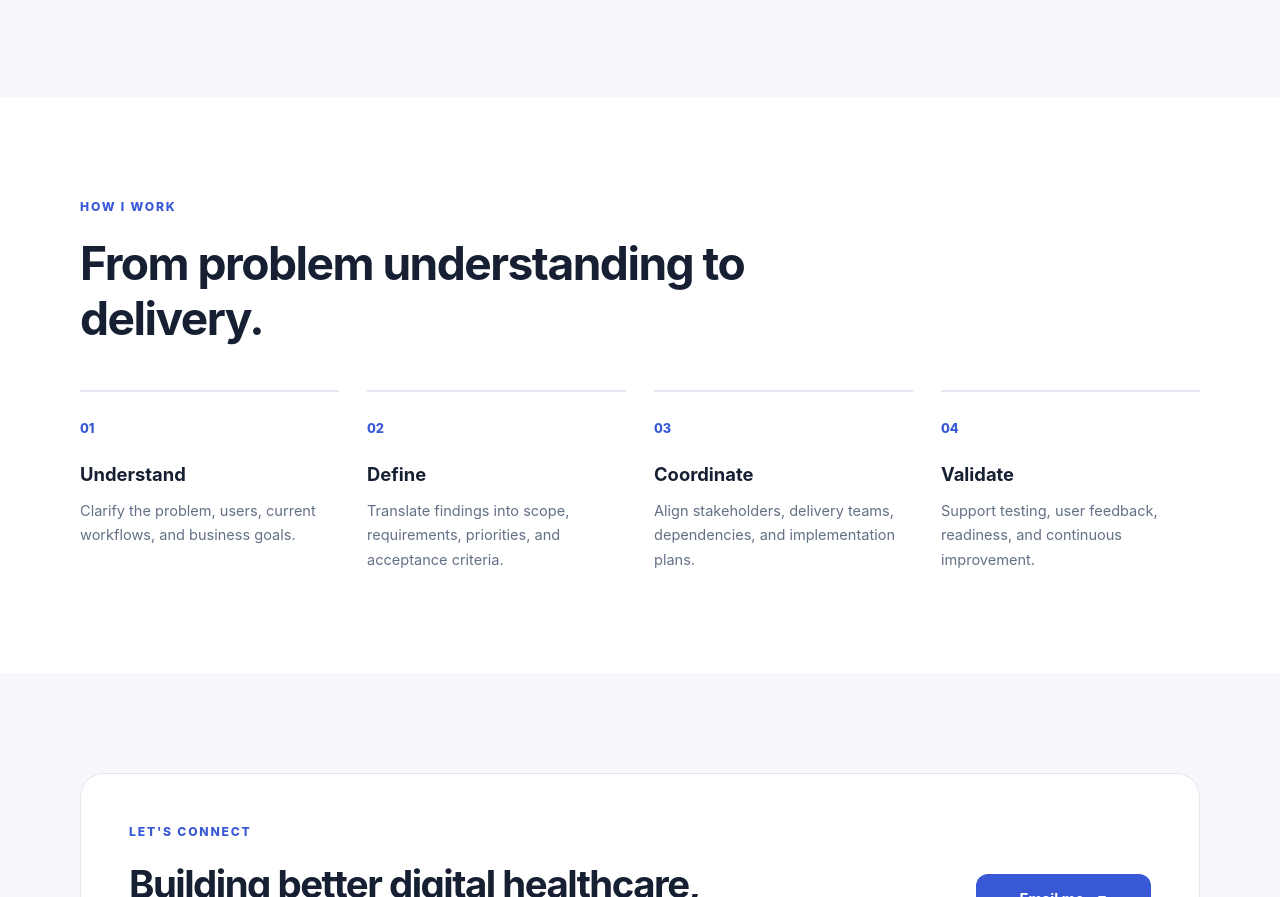
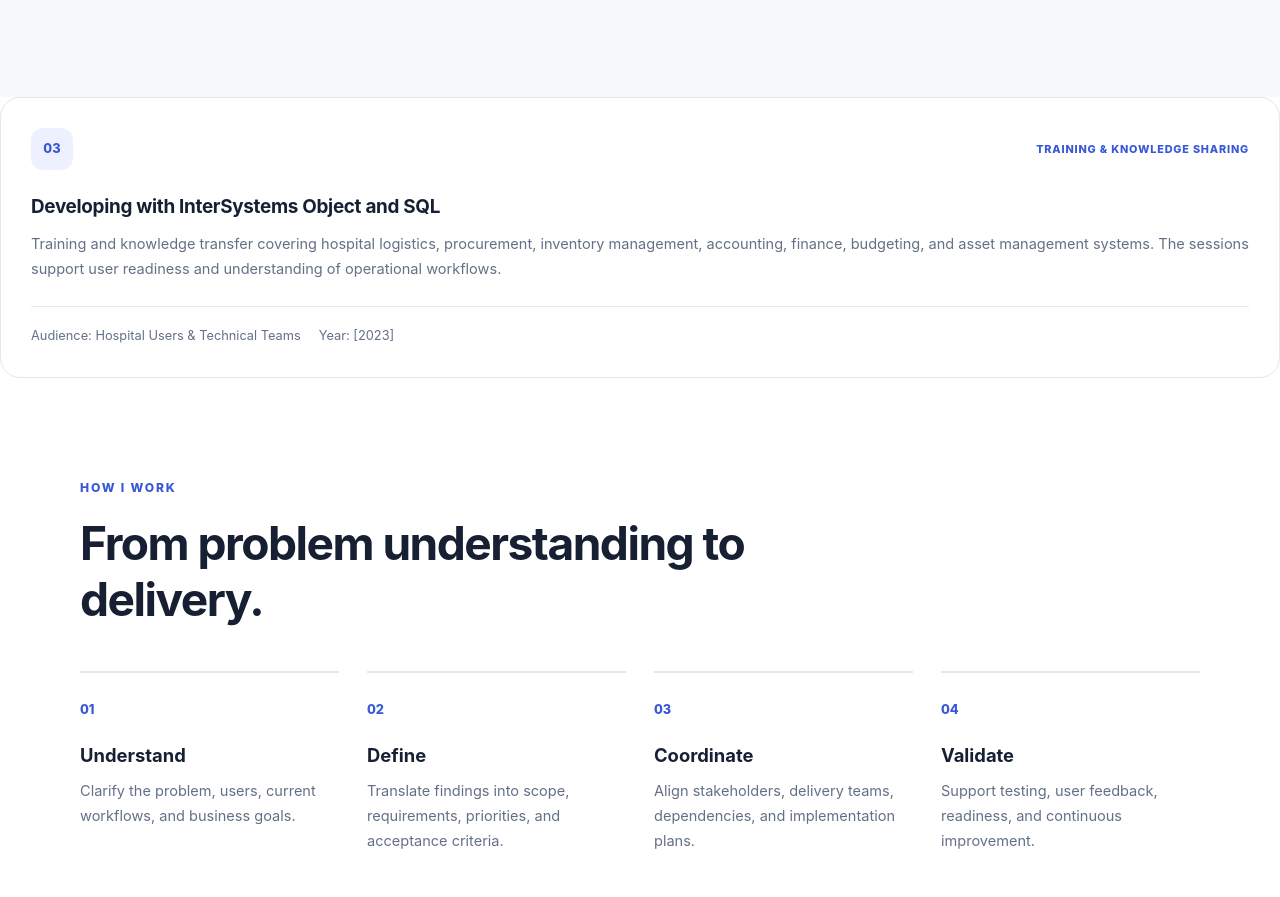
Before and after one commit to alidrush/alidrush.github.io, a plain HTML site: page index.html in a window 1280 px wide. Shown: the part 6246-7143 px from the top of the page. Drawn offline with Linux system fonts and the light colour scheme.

Commit message:
Update index.html

```diff
--- a/index.html
+++ b/index.html
@@ -864,6 +864,49 @@
       </div>
     </section>
 
+    <!-- SPEAKING / KNOWLEDGE SHARING 03 -->
+    <article class="speaking-card">
+      <div class="speaking-top">
+        <span class="speaking-number">03</span>
+        <span
+          class="speaking-label"
+          data-en="TRAINING & KNOWLEDGE SHARING"
+          data-id="PELATIHAN & BERBAGI PENGETAHUAN">
+          TRAINING &amp; KNOWLEDGE SHARING
+        </span>
+      </div>
+
+      <h3
+        data-en="Developing with InterSystems Object and SQL"
+        data-id="Developing with InterSystems Object and SQL">
+        Developing with InterSystems Object and SQL
+      </h3>
+
+      <p
+        data-en="Training and knowledge transfer covering hospital logistics, procurement, inventory management, accounting, finance, budgeting, and asset management systems. The sessions support user readiness and understanding of operational workflows."
+        data-id="Pelatihan dan transfer pengetahuan yang mencakup sistem logistik rumah sakit, pengadaan, pengelolaan persediaan, akuntansi, keuangan, budgeting, dan manajemen aset. Kegiatan ini mendukung kesiapan pengguna serta pemahaman alur kerja operasional.">
+        Training and knowledge transfer covering hospital logistics,
+        procurement, inventory management, accounting, finance, budgeting,
+        and asset management systems. The sessions support user readiness
+        and understanding of operational workflows.
+      </p>
+
+      <div class="speaking-meta">
+        <span
+          data-en="Audience: Hospital Users & Technical Teams"
+          data-id="Peserta: Pengguna Rumah Sakit & Tim Teknis">
+          Audience: Hospital Users &amp; Technical Teams
+        </span>
+
+        <span
+          data-en="Year: [2023]"
+          data-id="Tahun: [2023]">
+          Year: [2023]
+        </span>
+      </div>
+    </article>
+
+
     <section class="section" id="approach">
       <div class="container">
         <div class="section-heading">
```
